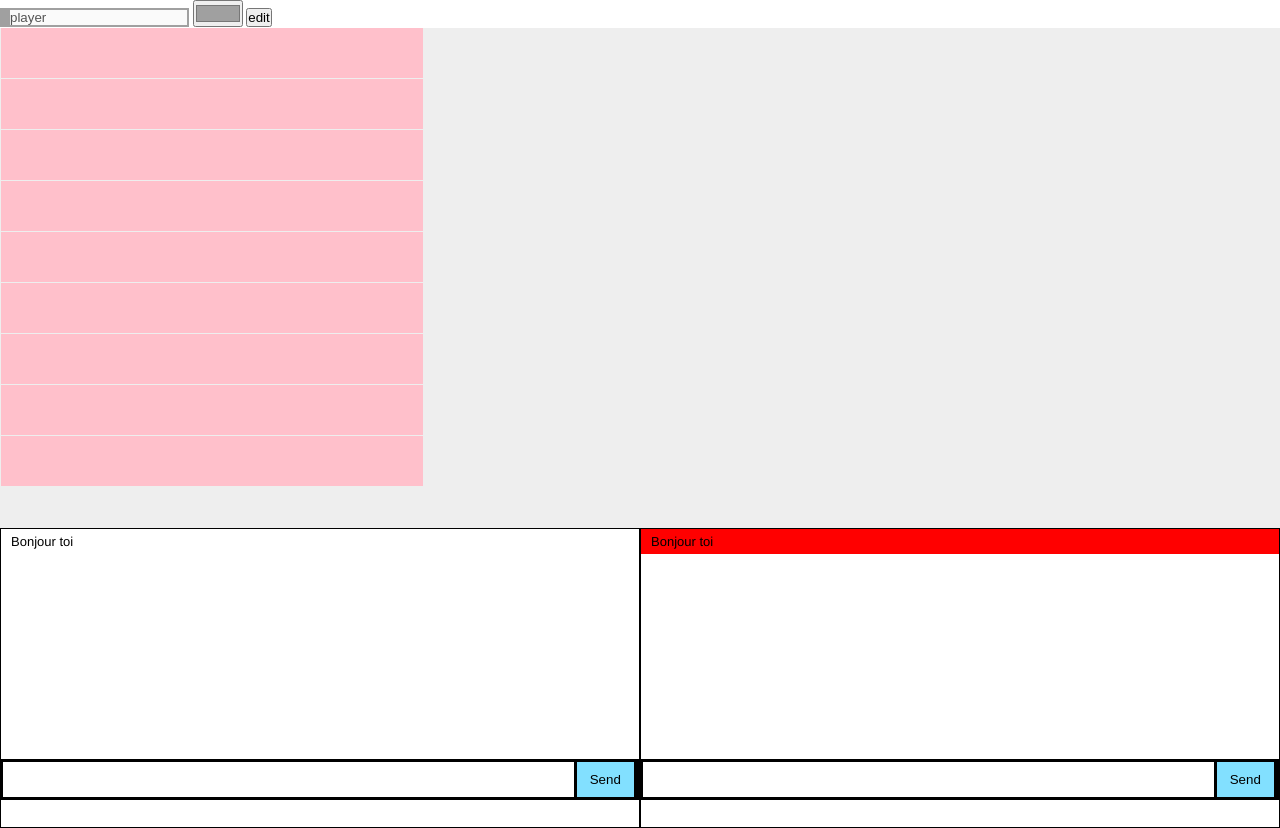
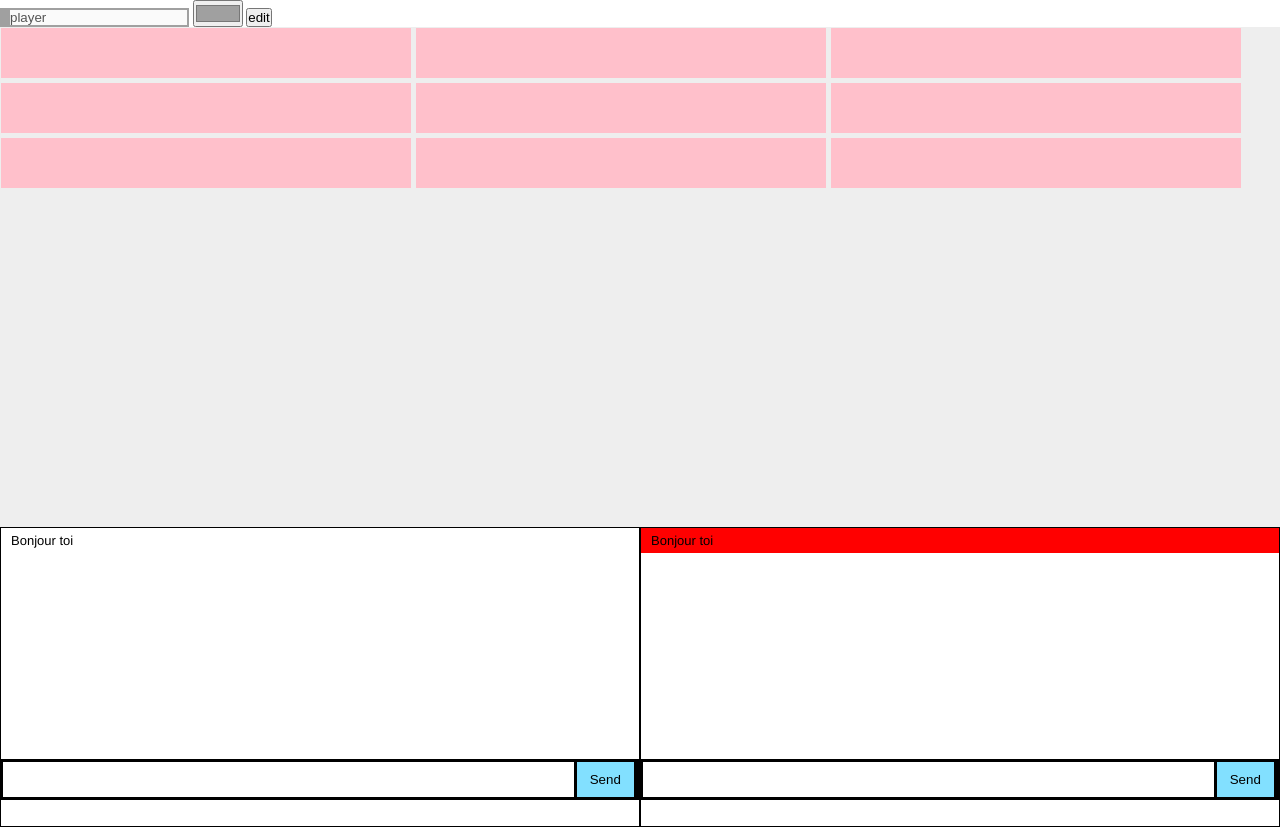
Before and after one commit to JulienRouse/loupgarou, a website: page public/index.html in a window 1280 px wide. Drawn offline with nearby package versions, Linux system fonts and the light colour scheme; files that its build step writes are made by us from their sources; no server answers; files whose address does not match are found by name.

Commit message:
minor fix to the gameroom display

```diff
--- a/public/css/style.css
+++ b/public/css/style.css
@@ -10,7 +10,7 @@ body { font: 13px Helvetica, Arial; }
 
 /* place for the game */
 .game-container{height:500px;background-color:#eee;}
-.game-player{height:50px;background-color:pink;width:33%;margin:1px}
+.game-player{height:50px;background-color:pink;width:32%;margin:1px;display:inline-block}
 /* chatroom */
 .chatrooms-container{height:50%;}
 .mini-chatroom-container{width:50%;border:1px solid black;position:relative;float:left;height:300px;overflow-y:auto;}
```
